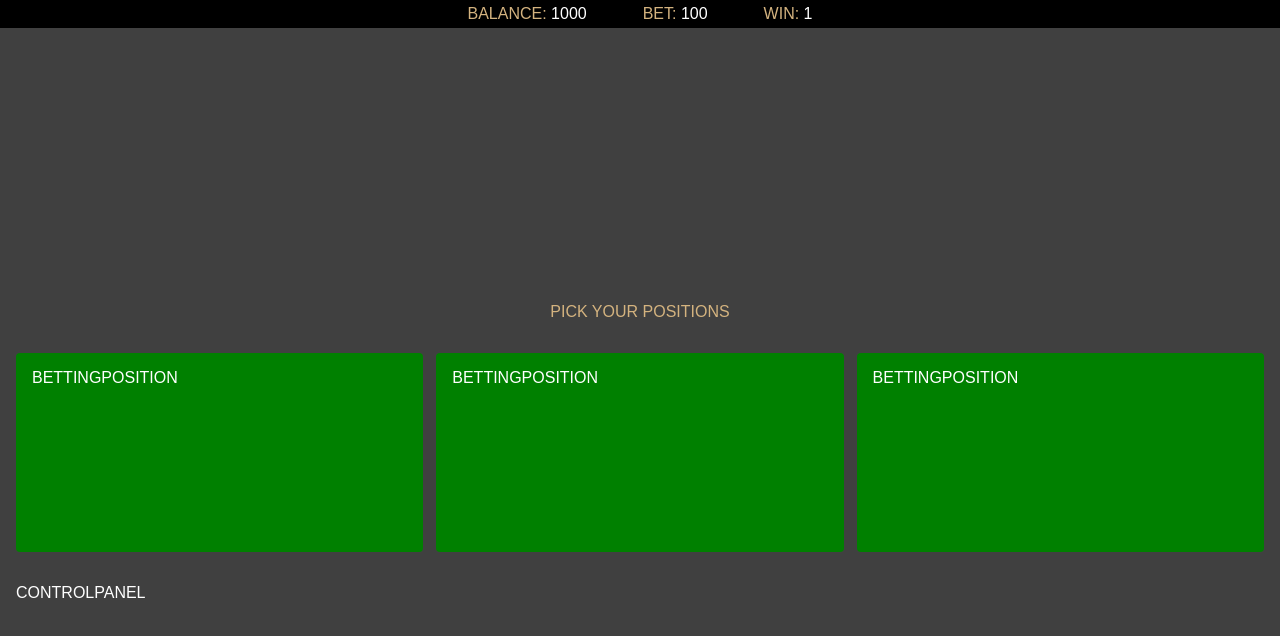
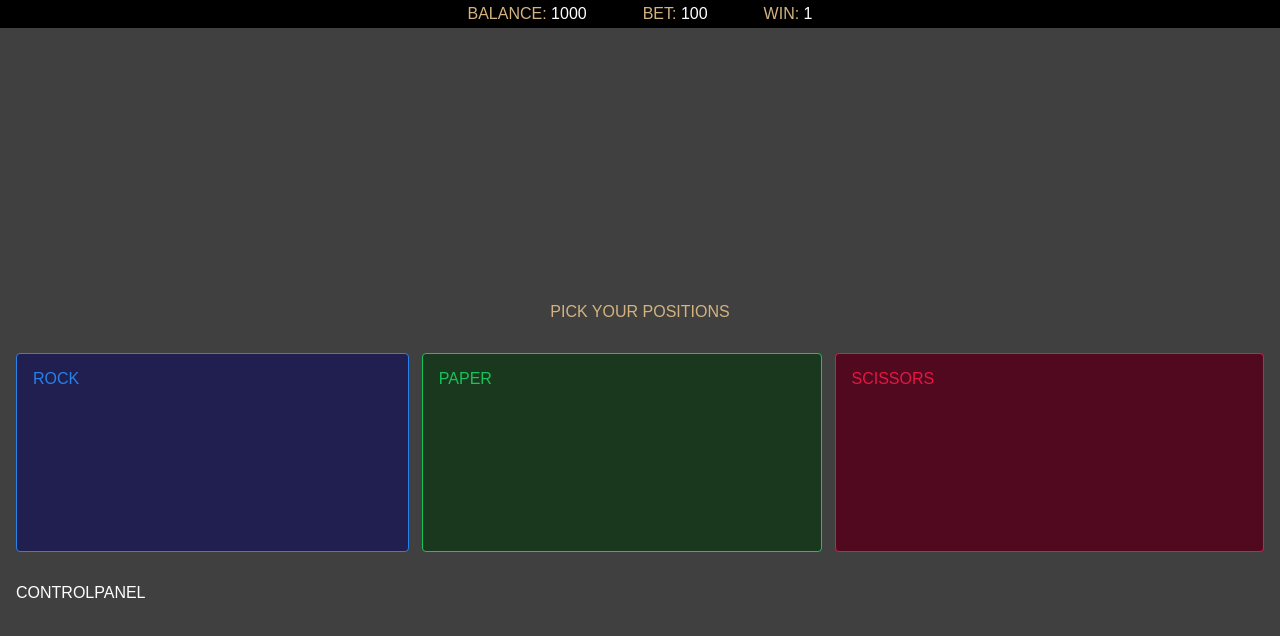
Before and after one commit to Nikolai-Iakushchenko/rock_paper_scissors, a React (Vite) app: page / in a window 1280 px wide. Shown: the top 636 px of the page. Built offline with nearby package versions, Linux system fonts and the light colour scheme.

Commit message:
add themes for BettingPosition

```diff
--- a/src/components/App/App.tsx
+++ b/src/components/App/App.tsx
@@ -18,9 +18,9 @@ function App() {
       <Game>
         <MessagePanel></MessagePanel>
         <BettingPositionList>
-          <BettingPosition />
-          <BettingPosition />
-          <BettingPosition />
+          <BettingPosition label={"rock"} theme={"blue"} winner={false} />
+          <BettingPosition label={"paper"} theme={"green"} winner={true} />
+          <BettingPosition label={"scissors"} theme={"red"} winner={false} />
         </BettingPositionList>
         <ControlPanel />
       </Game>
--- a/src/components/App/BettingPosition/BettingPosition.module.css
+++ b/src/components/App/BettingPosition/BettingPosition.module.css
@@ -1,6 +1,20 @@
 .bettingPosition {
-  background-color: green;
   border-radius: 4px;
   padding: 1em;
+  border: 1px solid;
+}
 
+.blue {
+  background-color: var(--dark-blue);
+  color: var(--light-blue);
 }
+
+.green {
+  background-color: var(--dark-green);
+  color: var(--light-green);
+}
+
+.red {
+  background-color: var(--dark-red);
+  color: var(--light-red);
+}
--- a/src/components/App/BettingPosition/BettingPosition.tsx
+++ b/src/components/App/BettingPosition/BettingPosition.tsx
@@ -1,7 +1,27 @@
 import styles from "./BettingPosition.module.css";
+//
+// export type Theme = {
+//   blue: "blue";
+//   green: "green";
+//   red: "red";
+// };
 
-const BettingPosition = () => {
-  return <div className={styles.bettingPosition}>BettingPosition</div>;
+interface BettingPositionProps {
+  label: string;
+  winner: boolean;
+  theme: "blue" | "green" | "red";
+}
+
+const BettingPosition = ({
+  label = "bet",
+  theme = "blue",
+  winner = false,
+}: BettingPositionProps) => {
+  return (
+    <div className={`${styles.bettingPosition} ${styles[theme]} ${winner}`}>
+      {label}
+    </div>
+  );
 };
 
 export default BettingPosition;
--- a/src/index.css
+++ b/src/index.css
@@ -15,9 +15,14 @@ body {
 }
 
 /*Variables*/
-/*D4B37F*/
-/*B19B73*/
-/*C0A375*/
 :root {
   --golden: #D4B37F;
+  --blue: #225FFF;
+  --dark-blue: #211F4F;
+  --light-blue: #2681EB;
+  --dark-green: #1A381D;
+  --light-green: #16C459;
+  --dark-red: #50091E;
+  --light-red: #E91644;
+
 }
```
